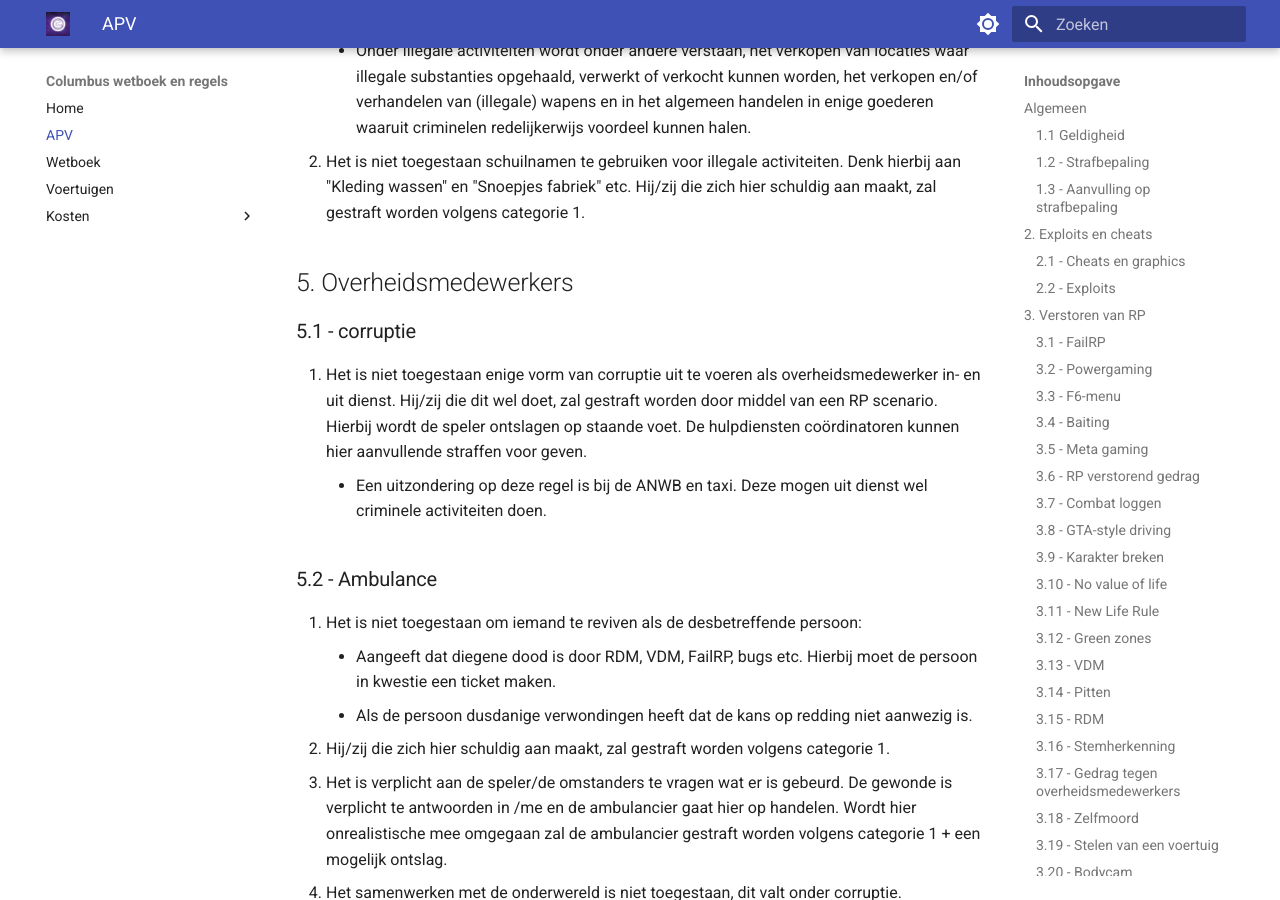
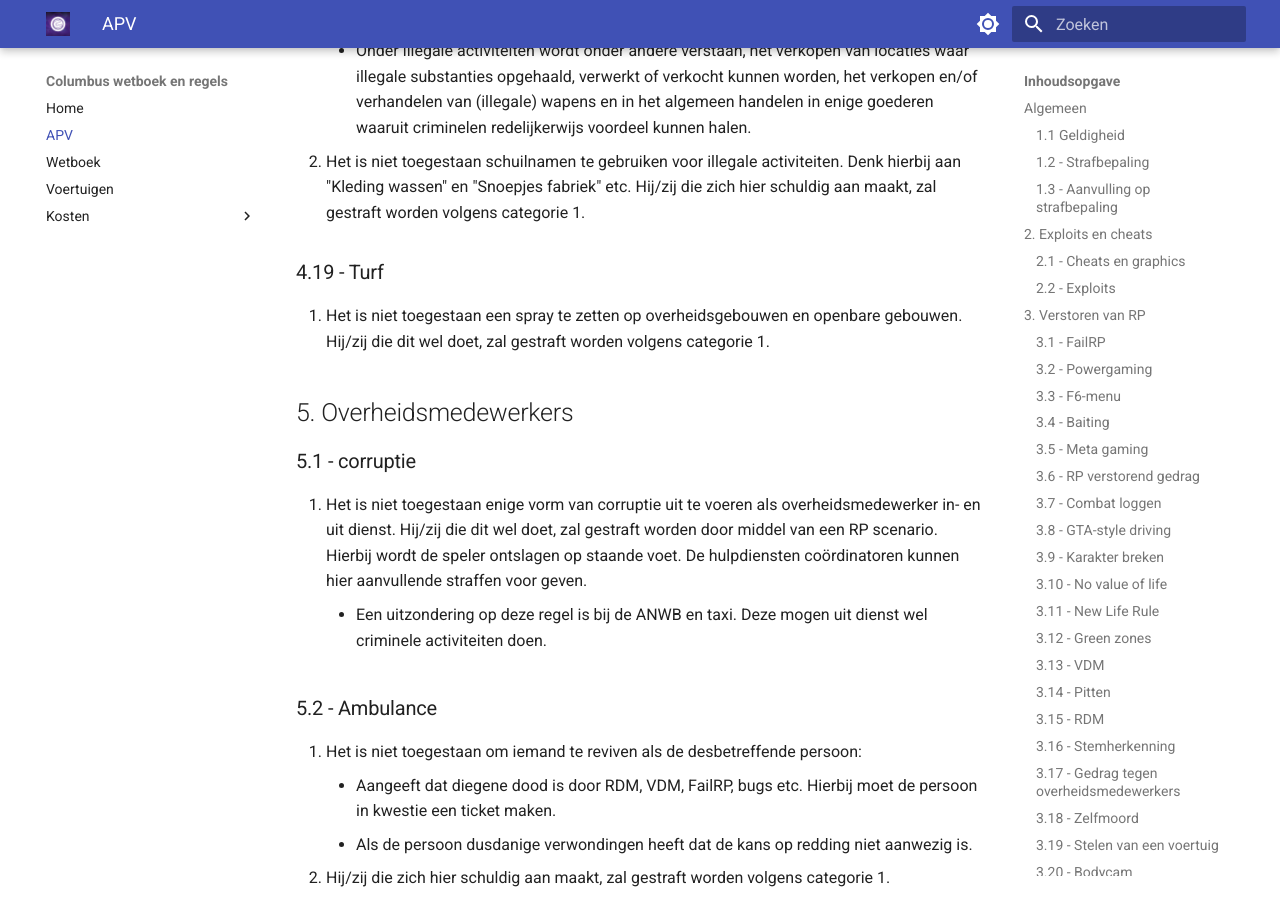
Before and after one commit to FabioK180/Columbus, an MkDocs documentation site: the page built from docs/apv.md, in a window 1280 px wide and 900 px high, scrolled down 21439 px. Built offline with MkDocs 1.6.1 and Material for MkDocs 9.7.7, drawn with Linux system fonts in a browser that asks for light colours.

Commit message:
turf toegevoegd

```diff
--- a/docs/apv.md
+++ b/docs/apv.md
@@ -423,6 +423,9 @@ Wordt dit 2 of meer keren gedaan dan zal het wapen waarmee geschoten wordt, inge
     * Onder illegale activiteiten wordt onder andere verstaan, het verkopen van locaties waar illegale substanties opgehaald, verwerkt of verkocht kunnen worden, het verkopen en/of verhandelen van (illegale) wapens en in het algemeen handelen in enige goederen waaruit criminelen redelijkerwijs voordeel kunnen halen.
 2. Het is niet toegestaan schuilnamen te gebruiken voor illegale activiteiten. Denk hierbij aan "Kleding wassen" en "Snoepjes fabriek" etc. Hij/zij die zich hier schuldig aan maakt, zal gestraft worden volgens categorie 1.
 
+### 4.19 - Turf
+1. Het is niet toegestaan een spray te zetten op overheidsgebouwen en openbare gebouwen. Hij/zij die dit wel doet, zal gestraft worden volgens categorie 1.
+
 ## 5. Overheidsmedewerkers
 
 ### 5.1 - corruptie
```
